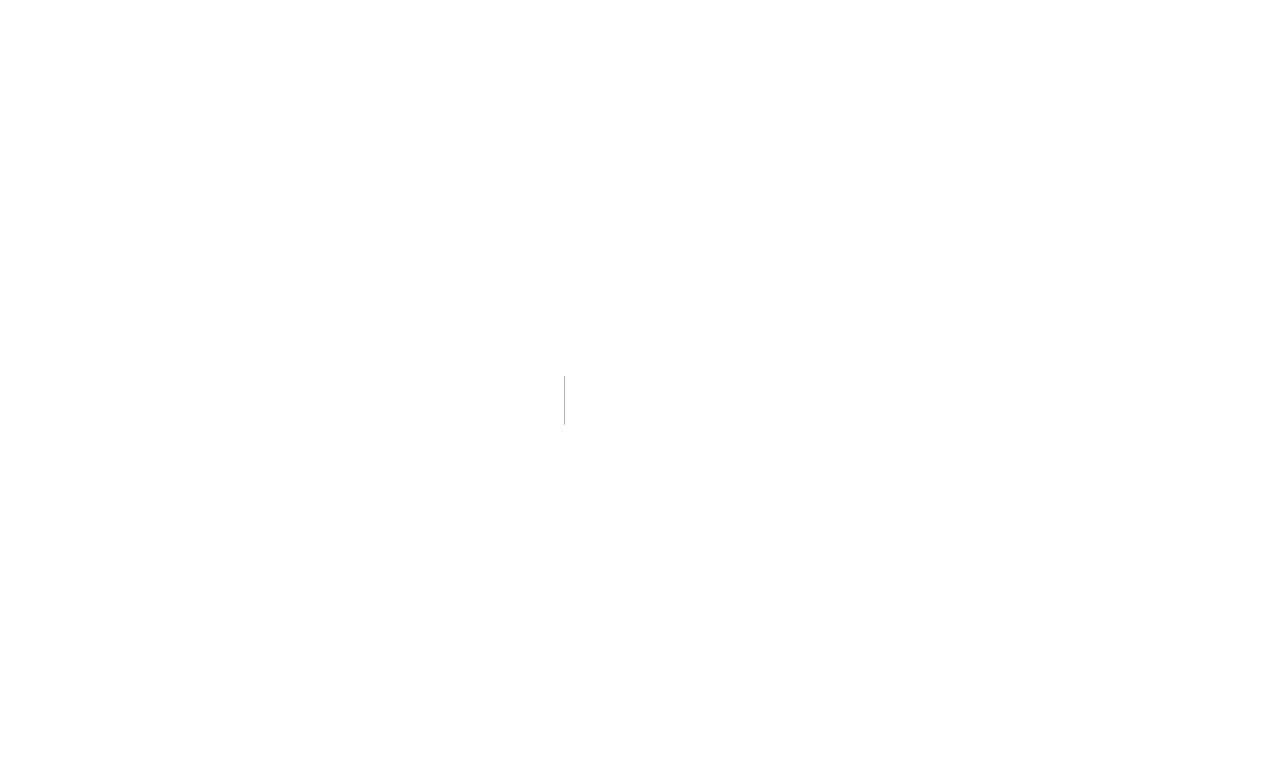
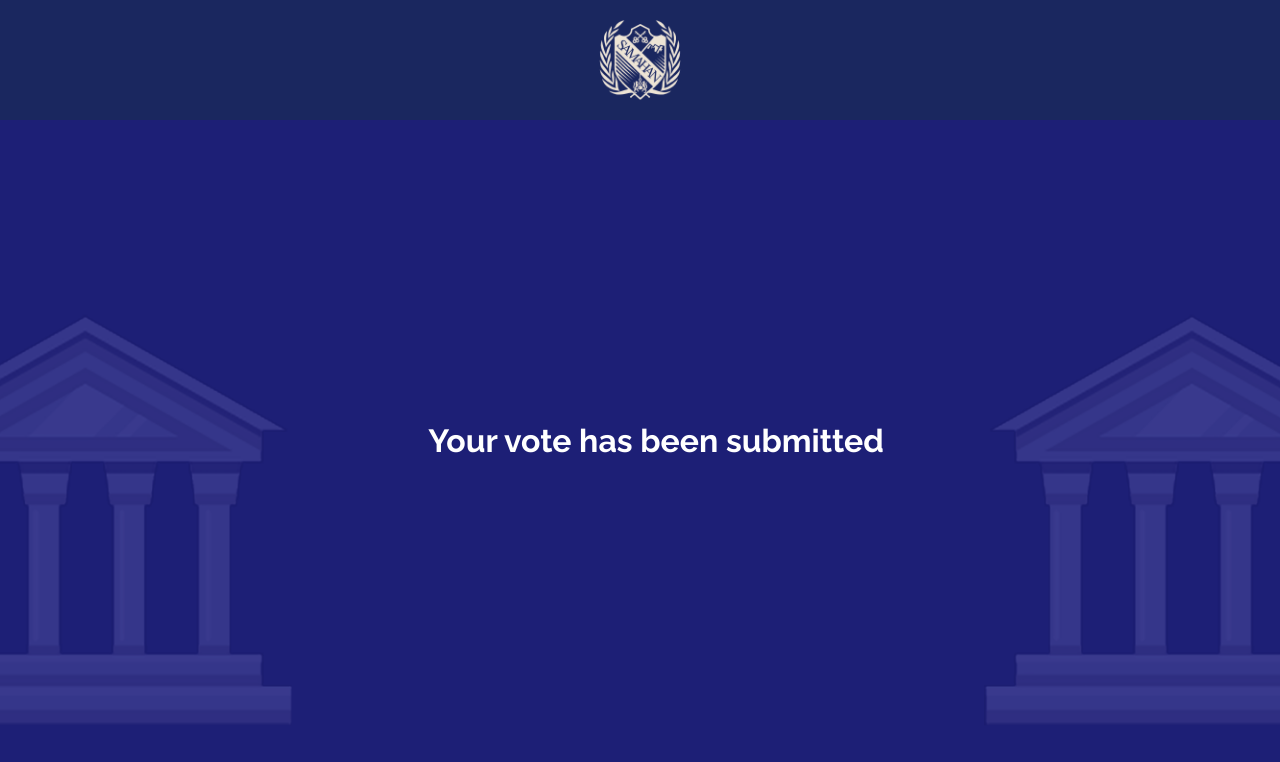
Before and after one commit to SAMAHAN-Systems-Development/SAMAHAN-Consti-web, a Next.js app: page /Submission in a window 1280 px wide. Before the commit this address had no page. Shown: the top 762 px of the page. Built offline with nearby package versions, Linux system fonts and the light colour scheme.

Commit message:
added submission page and update Voteform details

```diff
--- /dev/null
+++ b/pages/Submission.jsx
@@ -0,0 +1,17 @@
+import React from 'react'
+import Header from '../components/Header/Header'
+import styles from "@/styles/Home.module.css";
+const Submission = () => {
+  return (
+    <div>
+        <Header />
+        <div className={styles.secondpage_outer}>
+        <div className={styles.center}>
+            <h1>Your vote has been submitted</h1>
+            </div>
+        </div>
+    </div>
+  )
+}
+
+export default Submission
--- a/styles/Home.module.css
+++ b/styles/Home.module.css
@@ -13,4 +13,29 @@
   background-position: center;
   display: flex;
   justify-content: center;
+
 }
+.secondpage_outer{
+  min-height: 100vh;
+  flex: 10;
+  background: url("../public/bg.png");
+  background-size: cover;
+  background-repeat: no-repeat;
+  background-position: center;
+  display: flex;
+  align-items: center;
+  justify-content: center;
+}
+.center{
+  /* position: relative;
+  top: 50%;
+  transform: translateY(-50%); */
+  display: flex;
+  align-items: center;
+  justify-content: center;
+  width: 100%;
+ padding-bottom: 10rem;
+ padding-left: 5rem;
+ padding-right: 3rem;
+
+}
```
Also changed, not shown: components/Voteform/Voteform.jsx (+10 -3 lines), components/Voteform/Voteformstyles.module.css (+19 -1 lines).
